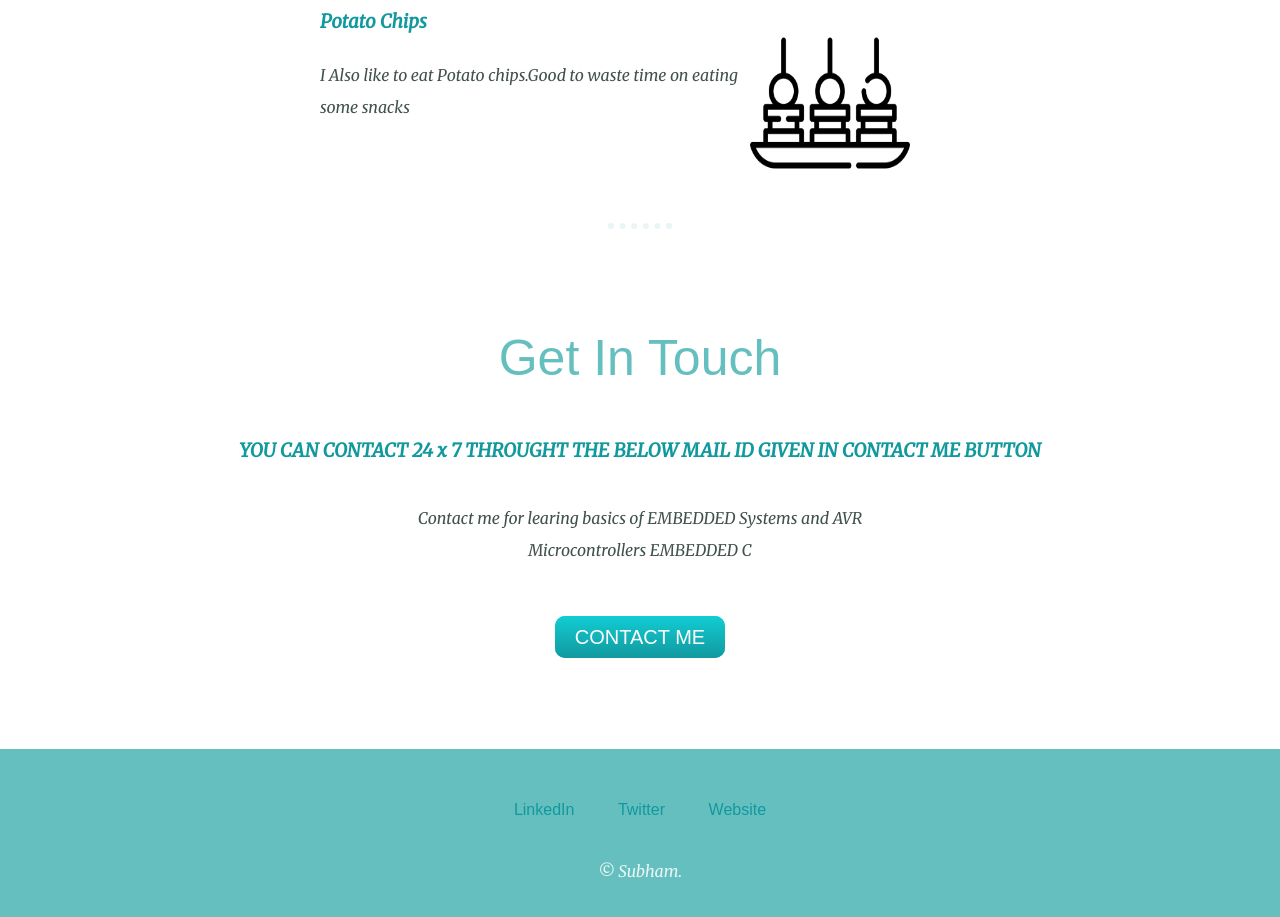
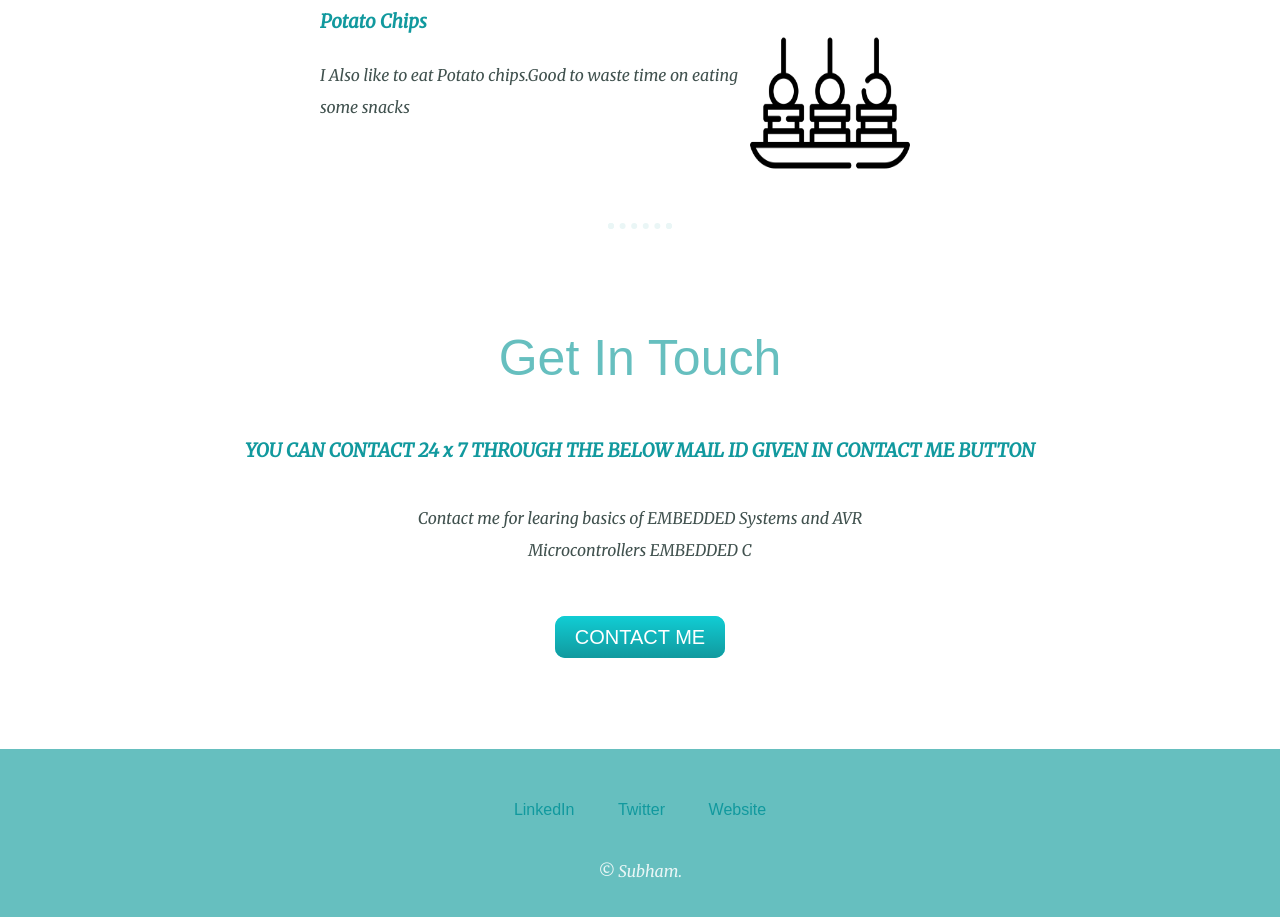
Before and after one commit to 0xsubh/BE-A-LEARNER, a plain HTML site: page index.html in a window 1280 px wide. Shown: the part 1854-2771 px from the top of the page. Drawn offline with Linux system fonts and the light colour scheme.

Commit message:
Update index.html

```diff
--- a/index.html
+++ b/index.html
@@ -47,7 +47,7 @@
       <hr>
       <div class="contact-me">
         <h2>Get In Touch</h2>
-       <h3>YOU CAN CONTACT 24 x 7 THROUGHT THE BELOW MAIL ID GIVEN IN CONTACT ME BUTTON </h3>
+       <h3>YOU CAN CONTACT 24 x 7 THROUGH THE BELOW MAIL ID GIVEN IN CONTACT ME BUTTON </h3>
         <p class="contact_msg">Contact me for learing basics of EMBEDDED Systems and AVR Microcontrollers
         EMBEDDED C </p>
         <a class="btn" href="mailto:subham123sharma.jhar123@email.com">CONTACT ME</a>
```
